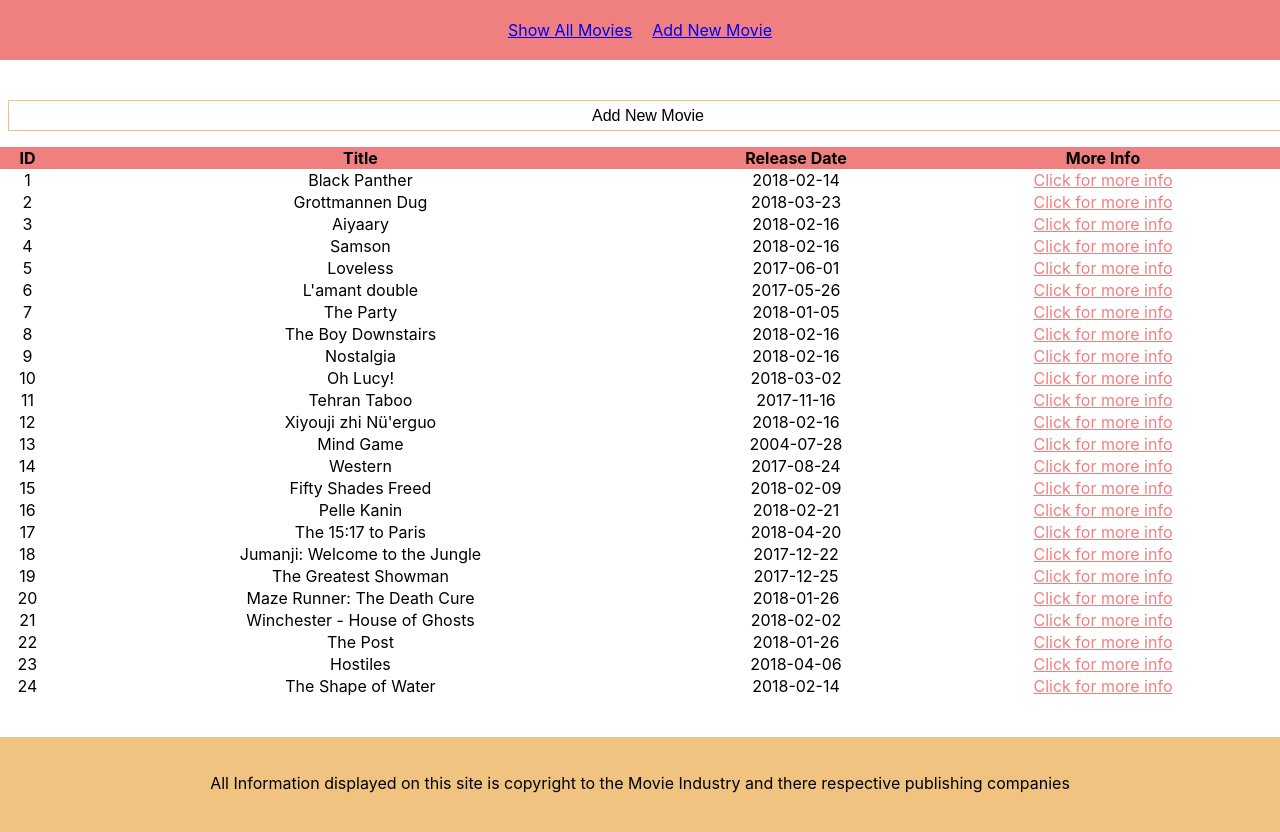
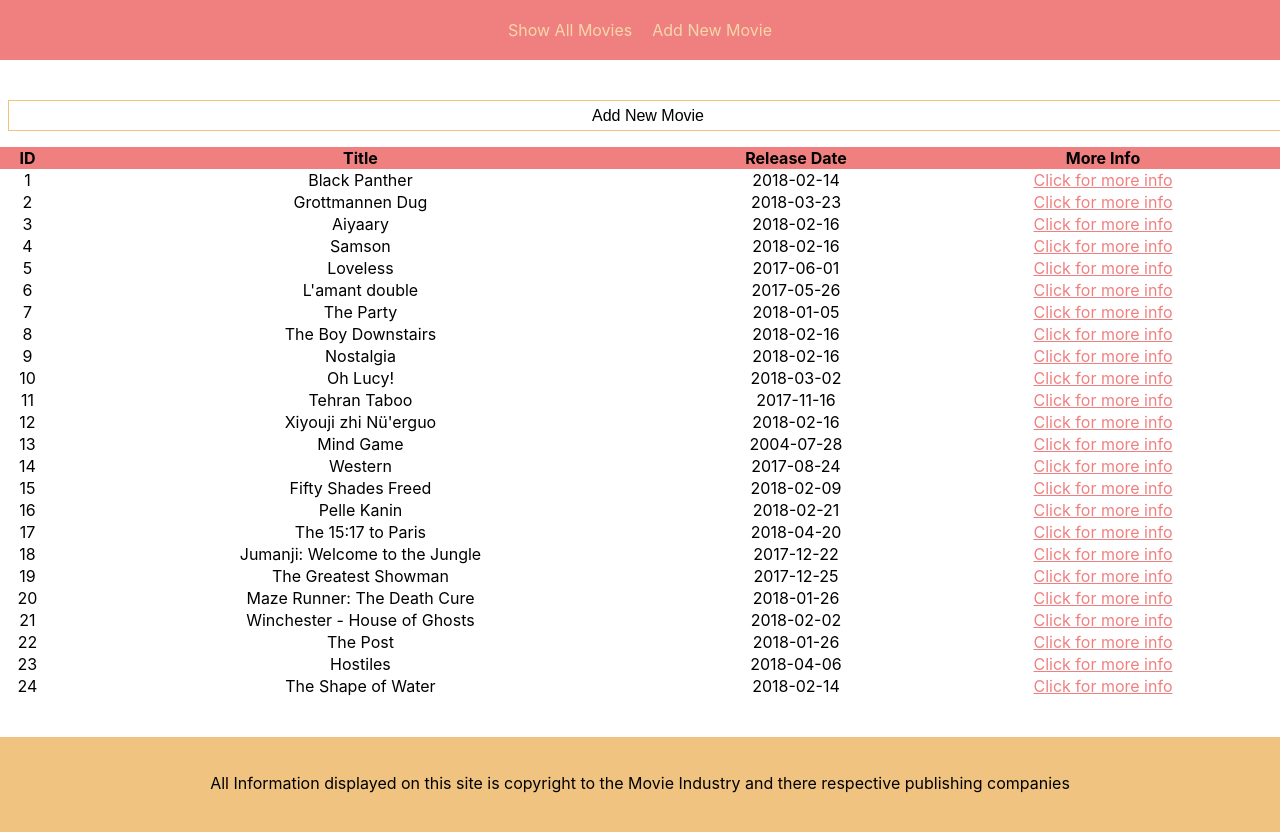
Before and after one commit to rmcodingnet/react-movies, a React (Create React App) app: page / in a window 1280 px wide. Shown: the top 832 px of the page. Built offline with nearby package versions, Linux system fonts and the light colour scheme.

Commit message:
changed nav bar links style to better fit theme

```diff
--- a/src/components/NavBar/NavBar.css
+++ b/src/components/NavBar/NavBar.css
@@ -10,3 +10,8 @@
 .nav-item {
     margin: 0 10px;
 }
+
+.nav-item a {
+    color: rgb(245, 215, 169);
+    text-decoration: none
+}
```
